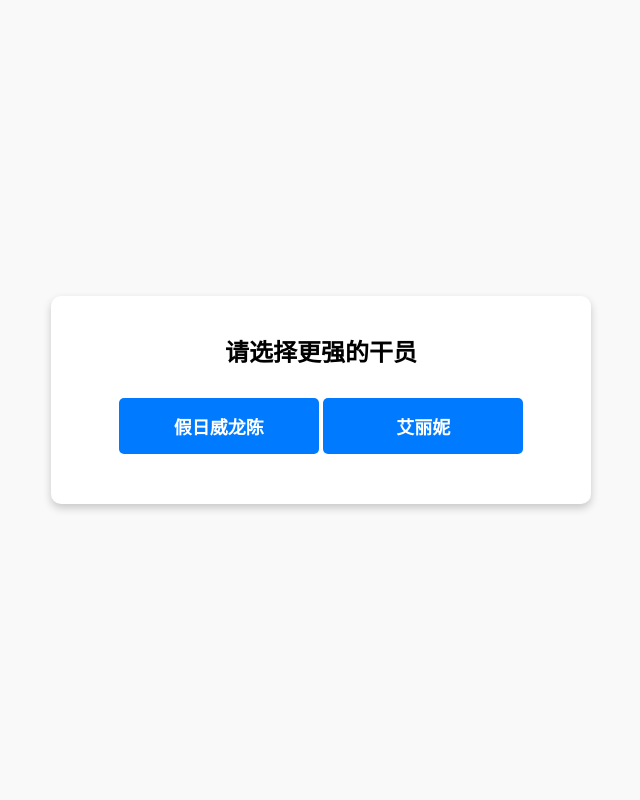
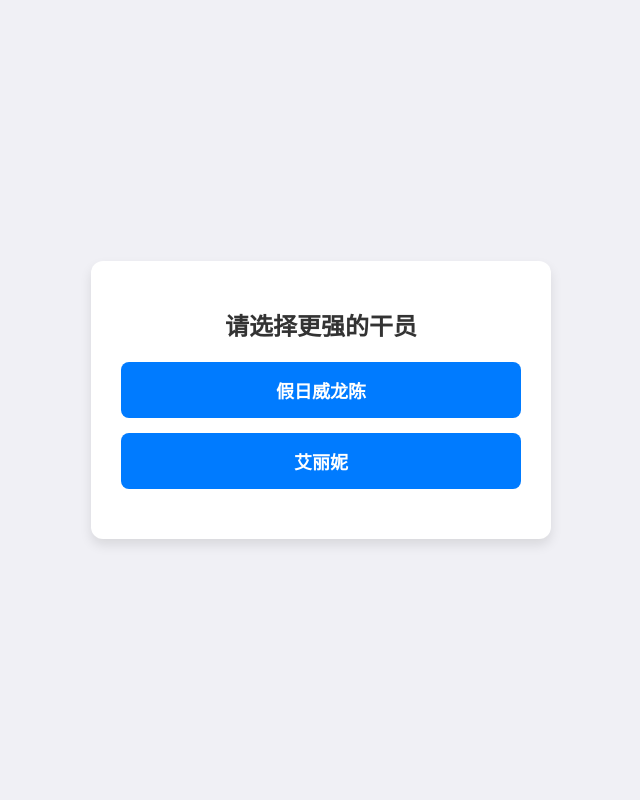
Before and after one commit to bocchi2155/flask-voting-app, a Flask app: page / in a window 1280 px wide. Shown: the whole page, without its empty margins (319-959 px from the left). Run offline with Flask 3, Linux system fonts and the light colour scheme.

Commit message:
优化页面布局并去除干员图片

```diff
--- a/templates/index.html
+++ b/templates/index.html
@@ -7,7 +7,7 @@
     <style>
         body {
             font-family: Arial, sans-serif;
-            background-color: #f9f9f9;
+            background-color: #f0f0f5;
             margin: 0;
             padding: 0;
             display: flex;
@@ -19,30 +19,34 @@
         .container {
             text-align: center;
             background: white;
-            padding: 20px;
-            border-radius: 10px;
-            box-shadow: 0 4px 8px rgba(0, 0, 0, 0.2);
-            width: 80%;
-            max-width: 500px;
+            padding: 30px;
+            border-radius: 12px;
+            box-shadow: 0 6px 12px rgba(0, 0, 0, 0.1);
+            width: 90%;
+            max-width: 400px;
         }
 
         h1 {
             font-size: 24px;
+            color: #333;
             margin-bottom: 20px;
         }
 
+        .button-group {
+            display: flex;
+            flex-direction: column;
+            gap: 15px;
+        }
+
         button {
-            display: inline-block;
             width: 100%;
-            max-width: 200px;
             padding: 15px;
-            margin: 10px auto;
             font-size: 18px;
             font-weight: bold;
             color: white;
             background-color: #007BFF;
             border: none;
-            border-radius: 5px;
+            border-radius: 8px;
             cursor: pointer;
             transition: background-color 0.3s ease;
         }
@@ -54,15 +58,17 @@
         #message {
             margin-top: 20px;
             font-size: 16px;
-            color: #333;
+            color: #555;
         }
     </style>
 </head>
 <body>
     <div class="container">
         <h1>请选择更强的干员</h1>
-        <button id="button1" onclick="vote('{{ char1 }}', '{{ char2 }}')">{{ char1 }}</button>
-        <button id="button2" onclick="vote('{{ char2 }}', '{{ char1 }}')">{{ char2 }}</button>
+        <div class="button-group">
+            <button id="button1" onclick="vote('{{ char1 }}', '{{ char2 }}')">{{ char1 }}</button>
+            <button id="button2" onclick="vote('{{ char2 }}', '{{ char1 }}')">{{ char2 }}</button>
+        </div>
         <p id="message"></p>
     </div>
 
@@ -83,13 +89,26 @@
             .then(response => response.json())
             .then(data => {
                 document.getElementById('message').textContent = data.message || "投票完成";
-                // 1秒后刷新页面
-                setTimeout(() => location.reload(), 1000);
+
+                // 动态获取新的干员数据
+                fetch('/get-new-chars')
+                .then(response => response.json())
+                .then(newData => {
+                    // 更新按钮文本
+                    document.getElementById("button1").textContent = newData.char1;
+                    document.getElementById("button1").setAttribute('onclick', `vote('${newData.char1}', '${newData.char2}')`);
+
+                    document.getElementById("button2").textContent = newData.char2;
+                    document.getElementById("button2").setAttribute('onclick', `vote('${newData.char2}', '${newData.char1}')`);
+
+                    // 恢复按钮状态
+                    document.getElementById("button1").disabled = false;
+                    document.getElementById("button2").disabled = false;
+                });
             })
             .catch(error => {
                 console.error("投票失败：", error);
                 document.getElementById('message').textContent = "投票失败，请重试！";
-                // 恢复按钮状态
                 document.getElementById("button1").disabled = false;
                 document.getElementById("button2").disabled = false;
             });
```
